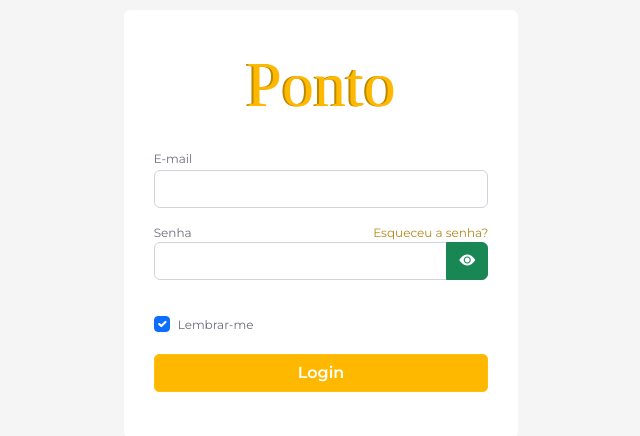
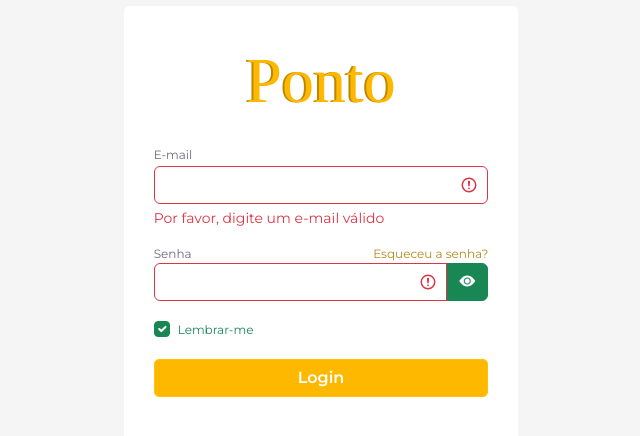
Before and after one commit to yohudson/teste-ponto-eletronico-angular, an Angular app: page /login in a window 1280 px wide. Shown: the part 176-612 px from the top of the page, without its empty margins (319-959 px from the left). Built offline with nearby package versions, Linux system fonts and the light colour scheme; a web font is replaced by a local one.

Commit message:
acerto tela de login

```diff
--- a/src/app/pages/login/login.component.html
+++ b/src/app/pages/login/login.component.html
@@ -1,22 +1,23 @@
 <div class="container-fluid">
     <div class="row">
         <div class="col-4">
+            <form action="" class="was-validated needs-validation">
                 <div class="card">
                     <div class="mb-3">
                         <label class="logo">Ponto</label>
                     </div>
                     <div class="mb-3">
                         <label>E-mail</label>
-                    <input type="email" class="form-control" [(ngModel)]="log.usuario" required>
+                        <input type="email" class="form-control" [(ngModel)]="log.usuario" [ngModelOptions]="{standalone: true}" required>
+                        <div class="invalid-feedback">Por favor, digite um e-mail válido</div>
                     </div>
                     <div class="mb-3">
                         <div class="d-flex justify-content-between">
                             <label>Senha</label>
                             <label class="recuperar-senha"><a>Esqueceu a senha?</a></label>
                         </div>
-                    <div class="mb-3 input-group">
-                        <input type="password" class="form-control" [(ngModel)]="log.senha" *ngIf="!visualizarSenha" required aria-describedby="verSenha" />
-                        <input type="text" class="form-control" [(ngModel)]="log.senha" *ngIf="visualizarSenha" required aria-describedby="verSenha" />
+                        <div class="input-group">
+                            <input [type]="!visualizarSenha ? 'password' : 'text'" class="form-control" [(ngModel)]="log.senha" [ngModelOptions]="{standalone: true}" required aria-describedby="verSenha" />
                             <button class="btn" [ngClass]="visualizarSenha ? 'btn-danger' : 'btn-success'" type="button" id="verSenha" (click)="visualizarSenha = !visualizarSenha"><i *ngIf="!visualizarSenha" class="bi bi-eye-fill"></i><i *ngIf="visualizarSenha" class="bi bi-eye-slash-fill"></i></button>
                         </div>
                     </div>
@@ -30,6 +31,7 @@
                         <button class="btn btn-warning" (click)="login()">Login</button>
                     </div>
                 </div>
+            </form>
         </div>
     </div>
 </div>
--- a/src/app/pages/login/login.component.ts
+++ b/src/app/pages/login/login.component.ts
@@ -62,4 +62,8 @@ export class LoginComponent implements OnInit {
     }
   }
 
+  verSenha = () => {
+    this.visualizarSenha = !this.visualizarSenha
+  }
+
 }
```
Also changed, not shown: 1 other file (tests, documents, lock files or other folders). Lines whose indentation alone changed are shown as unchanged.
